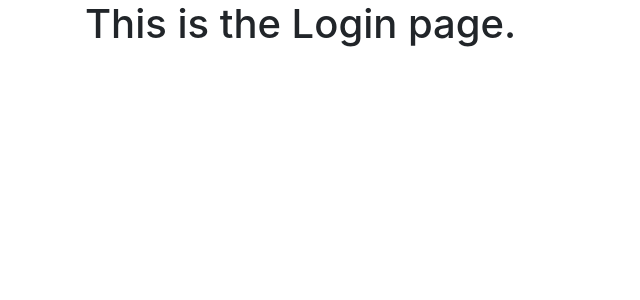
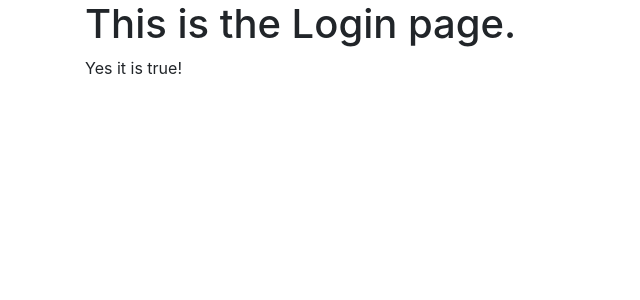
Before and after one commit to Utsav1256/flask_web_app, a Flask app: page /login in a window 1280 px wide. Shown: the part 56-356 px from the top of the page, without its empty margins (0-640 px from the left). Run offline with Flask 3, Linux system fonts and the light colour scheme; some libraries are stand-ins or nearby versions.

Commit message:
Pass values to the templates

```diff
--- a/website/auth.py
+++ b/website/auth.py
@@ -2,14 +2,17 @@ from flask import Blueprint, render_template
 
 auth = Blueprint("auth", __name__)
 
-@auth.route('/sign-up')
+
+@auth.route("/sign-up")
 def sign_up():
-    return render_template('sign_up.html')
+    return render_template("sign_up.html")
 
-@auth.route('/login')
+
+@auth.route("/login")
 def login():
-    return render_template('login.html')
+    return render_template("login.html", boolean=True)
 
-@auth.route('/logout')
+
+@auth.route("/logout")
 def logout():
-    return '<p>Logout</p>'
+    return "<p>Logout</p>"
--- a/website/templates/login.html
+++ b/website/templates/login.html
@@ -1,4 +1,4 @@
 {% extends 'base.html' %} {% block title %}Login{% endblock %} {% block content
 %}
 <h1>This is the Login page.</h1>
-{% endblock %}
+{% if boolean == True %} Yes it is true! {% endif %} {% endblock %}
```
Also changed, not shown: README.md.
